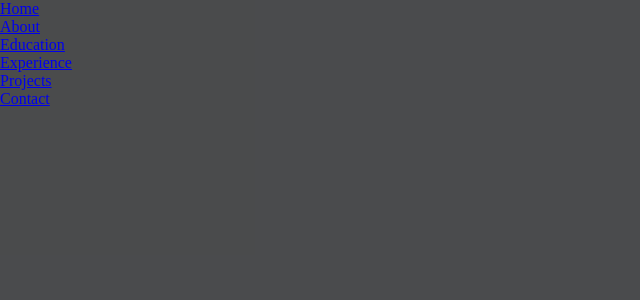
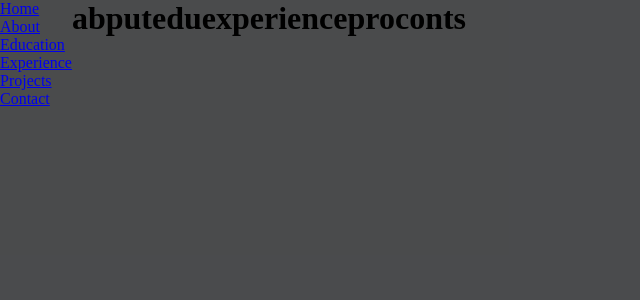
Before and after one commit to Gurung-Manish/Portfolio, a React (Create React App) app: page / in a window 1280 px wide. Shown: the top 300 px of the page, without its empty margins (0-640 px from the left). Built offline with nearby package versions, Linux system fonts and the light colour scheme; a web font is replaced by a local one.

Commit message:
added nav bar and id to all containers

```diff
--- a/src/components/Navbar/Navbar.jsx
+++ b/src/components/Navbar/Navbar.jsx
@@ -18,7 +18,7 @@ const Navbar = () => {
           <a href="#experience">Experience</a>
         </li>
         <li className="p__opensans">
-          <a href="#project">Projects</a>
+          <a href="#projects">Projects</a>
         </li>
         <li className="p__opensans">
           <a href="#contact">Contact</a>
--- a/src/containers/About/About.jsx
+++ b/src/containers/About/About.jsx
@@ -2,7 +2,7 @@ import React from "react";
 import "./About.css";
 const About = () => {
   return (
-    <div>
+    <div id="about">
       <h1>abput</h1>
     </div>
   );
--- a/src/containers/Contact/Contact.jsx
+++ b/src/containers/Contact/Contact.jsx
@@ -2,7 +2,7 @@ import React from "react";
 import "./Contact.css";
 const Contact = () => {
   return (
-    <div>
+    <div id="contact">
       <h1>conts</h1>
     </div>
   );
--- a/src/containers/Education/Education.jsx
+++ b/src/containers/Education/Education.jsx
@@ -3,7 +3,7 @@ import "./Education.css";
 
 const Education = () => {
   return (
-    <div>
+    <div id="education">
       <h1>edu</h1>
     </div>
   );
--- a/src/containers/Experience/Experience.jsx
+++ b/src/containers/Experience/Experience.jsx
@@ -3,7 +3,7 @@ import "./Experience.css";
 
 const Experience = () => {
   return (
-    <div>
+    <div id="experience">
       <h1>experience</h1>
     </div>
   );
--- a/src/containers/Home/Home.jsx
+++ b/src/containers/Home/Home.jsx
@@ -1,14 +1,26 @@
 import React from "react";
 import hero from "../../assets/hero.png";
 import { Navbar } from "../../components";
+import {
+  Projects,
+  Experience,
+  Contact,
+  Education,
+  About,
+} from "../../containers";
 import "./Home.css";
 
 const Home = () => {
   return (
-    <div className="home">
+    <div className="home" id="home">
       {/* Left Navbar */}
       <Navbar />
       {/* Main Content */}
+      <About />
+      <Education />
+      <Experience />
+      <Projects />
+      <Contact />
     </div>
   );
 };
--- a/src/containers/Projects/Projects.jsx
+++ b/src/containers/Projects/Projects.jsx
@@ -3,7 +3,7 @@ import "./Projects.css";
 
 const Projects = () => {
   return (
-    <div>
+    <div id="projects">
       <h1>pro</h1>
     </div>
   );
--- a/src/containers/index.js
+++ b/src/containers/index.js
@@ -1,4 +1,9 @@
 import Splash from "./Splash/Splash";
 import Home from "./Home/Home";
+import Projects from "./Projects/Projects";
+import Experience from "./Experience/Experience";
+import Contact from "./Contact/Contact";
+import Education from "./Education/Education";
+import About from "./About/About";
 
-export { Splash, Home };
+export { Splash, Home, Projects, Experience, Contact, Education, About };
```
Also changed, not shown: src/containers/Education/Education.css (added).
